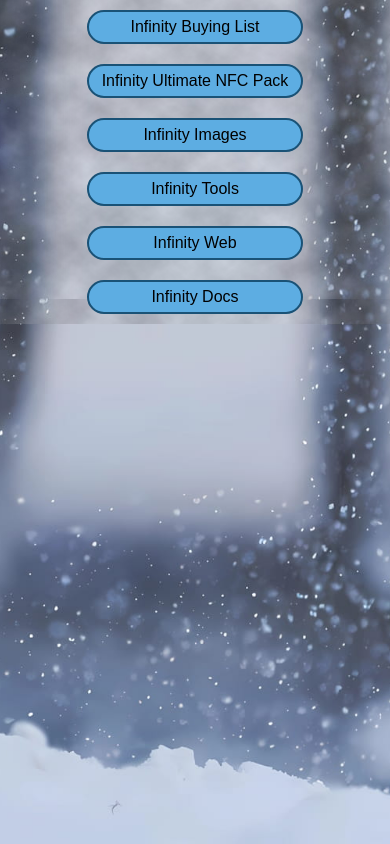
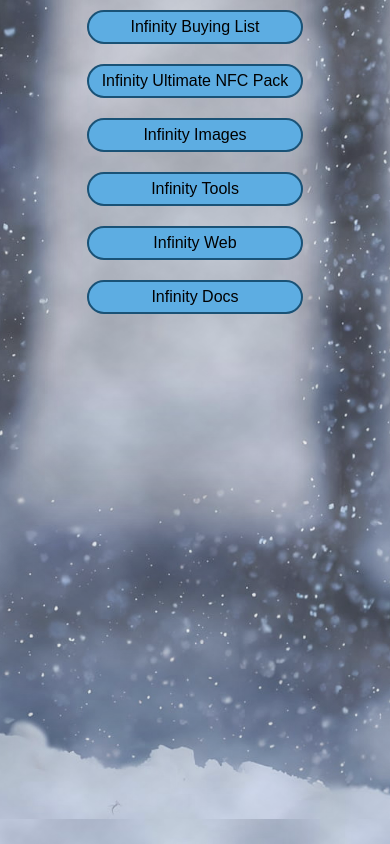
Before and after one commit to skylandersNFC/Disney-Infinity-NFC, a plain HTML site: page index.html in a window 390 px wide. Drawn offline with Linux system fonts and the light colour scheme.

Commit message:
Responsive Design Update

```diff
--- a/assets/styles.css
+++ b/assets/styles.css
@@ -6,16 +6,25 @@ body {
     margin: 0;
     width: 100%;
     height: 100%;
-	min-height: 600px;
-	min-width: 1024px;
     background: #2D3161 url("splash.jpg") center center no-repeat;
     background-size: cover;
 }
 
 .c-wrapper {
     background: url("cloud.png") 0 0;
-	height: 100%;
+    position: fixed;
+    top: 0;
+    left: 0;
+    width: 100vw;
+    height: 100vh;
     background-size: cover;
+    pointer-events: none;
+    z-index: 1;
+}
+
+.content {
+    position: relative;
+    z-index: 2;
 }
 
 label {
@@ -37,25 +46,3 @@ a {
 	text-decoration: none;
 	display: inline-block;
 }
-
-@media (max-width: 1024px) {
-	body {
-		min-width: 100%;
-	}
-
-	.c-wrapper {
-		width: 100%;
-		height: auto;
-	}
-
-	center {
-		display: flex;
-		flex-direction: column;
-		align-items: center;
-	}
-
-	.flex-row {
-		flex-direction: row;
-	}
-
-}
--- a/index.html
+++ b/index.html
@@ -5,14 +5,15 @@
 		<meta http-equiv="content-type" content="text/html; charset=utf-8" />
 		<meta name="viewport" content="width=device-width, initial-scale=1.0">
 		<link type="text/css" rel="stylesheet" href="assets/styles.css">
-		<link rel="icon" type="image/x-icon" href="assets/favicon.jpg">
+		<link rel="icon" type="image/x-icon" href="assets/favicon.ico">
 		<script type="text/javascript" src="assets/jquery-3.7.1.slim.min.js"></script>
 	</head>
 	<body>
 		<audio autoplay>
 			<source src="assets/shadow.mp3" type="audio/mp3">
 		</audio>
-		<div class="c-wrapper">
+		<div class="c-wrapper"></div>
+		<div class="content">
 			<center>
 				<div class="flex-row">
 					<a target="_blank" href="Infinity_Buying_List"><label>Infinity Buying List</label></a>
```
Also changed, not shown: assets/favicon.ico (renamed from assets/favicon.jpg). Lines whose indentation alone changed are shown as unchanged.
